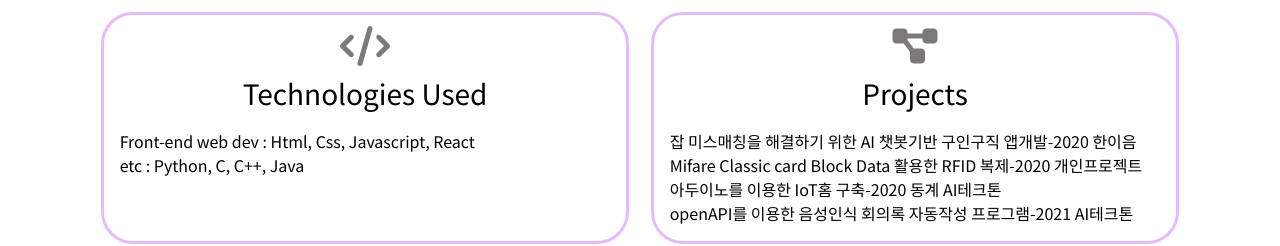
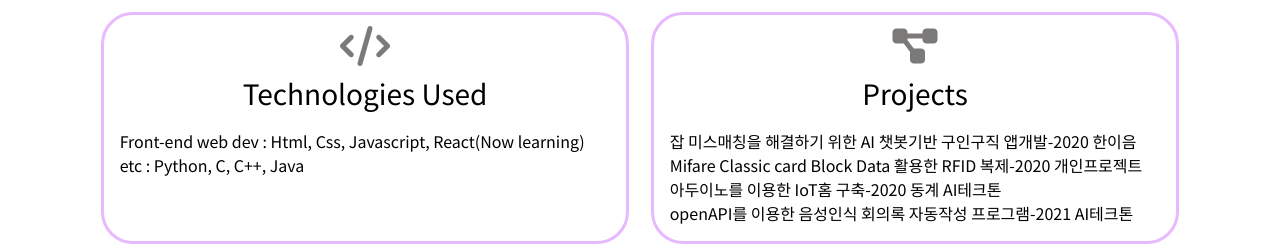
Before and after one commit to cukminseo/portfolio_web, a plain HTML site: page public/index.html in a window 1280 px wide. Shown: the part 1030-1276 px from the top of the page. Drawn offline with Linux system fonts and the light colour scheme; files whose address does not match are found by name.

```diff
--- a/public/index.html
+++ b/public/index.html
@@ -73,7 +73,7 @@
                 <div class="major__title">Technologies Used</div>
                 <div class="major__description">
                     <ul>
-                        <li>Front-end web dev : Html, Css, Javascript, React</li>
+                        <li>Front-end web dev : Html, Css, Javascript, React(Now learning) </li>
                         <li>etc : Python, C, C++, Java </li>
                     </ul>
                 </div>
```
